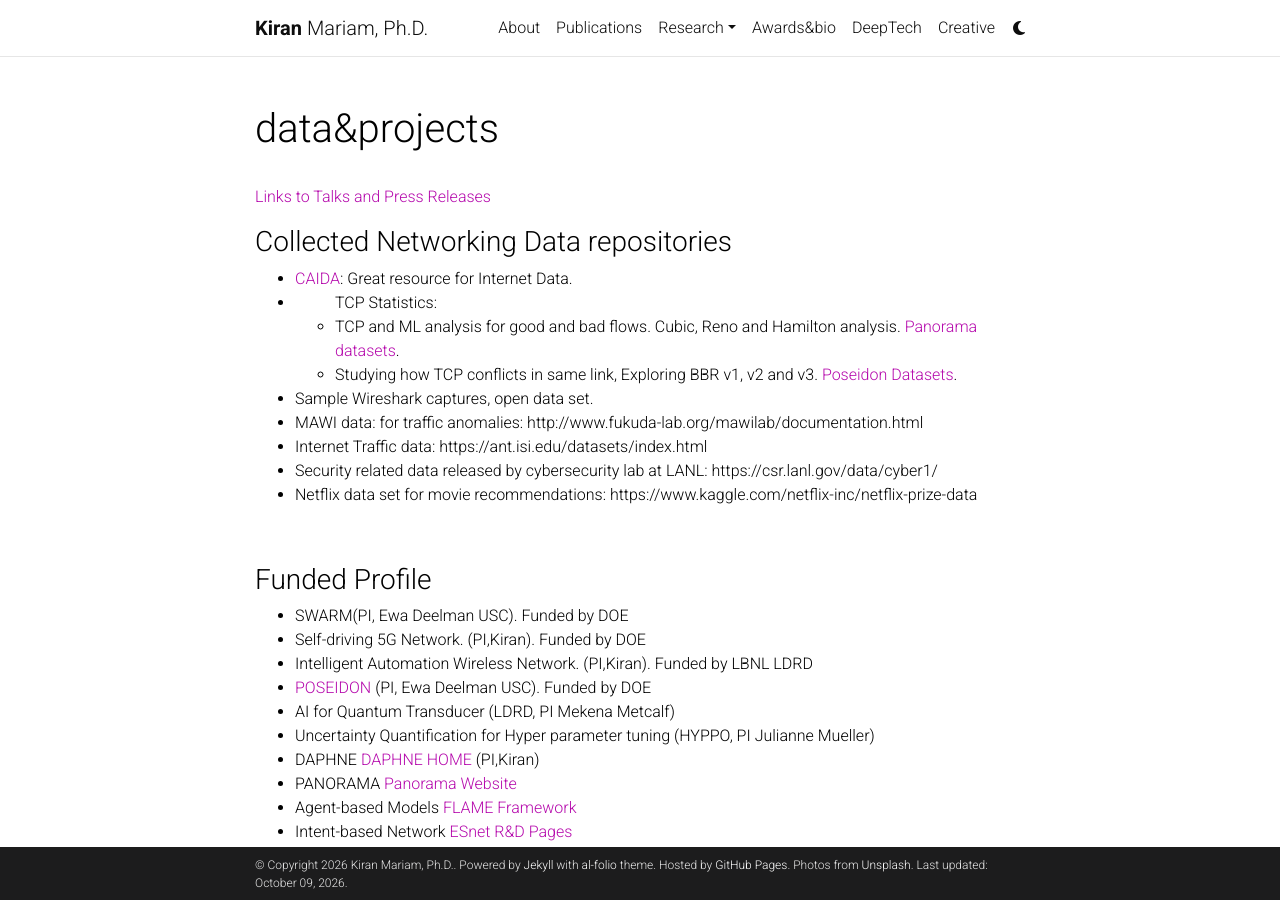
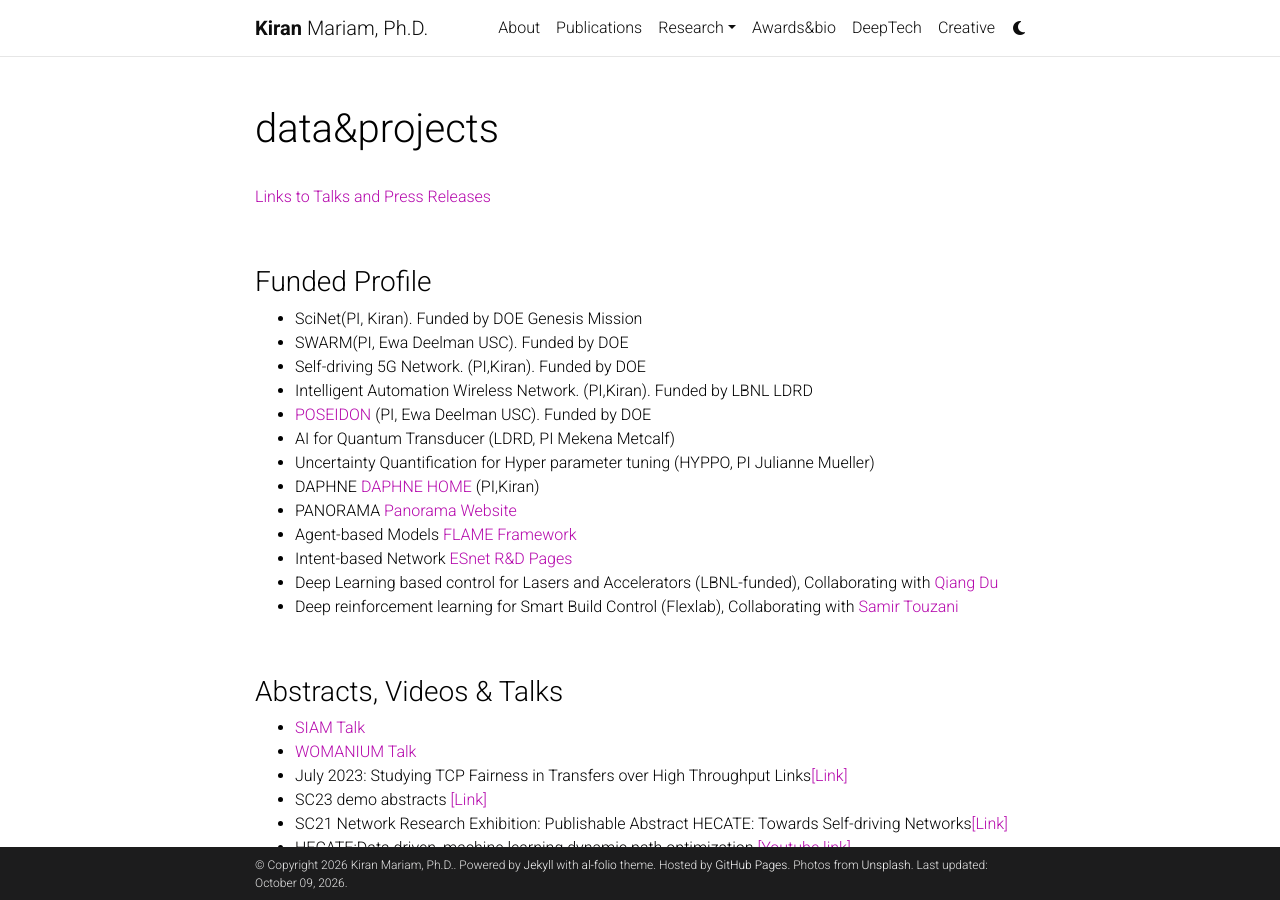
Before and after one commit to mariamkiran/mariamkiran.github.io, a Jekyll site: the page built from _pages/data.md, in a window 1280 px wide and 900 px high. Built offline with Jekyll 4.4.1, drawn with Linux system fonts in a browser that asks for light colours; comment, search, counter and statistics services are not loaded; a style sheet for code colours, icons or effects is not loaded.

Commit message:
Update data.md

```diff
--- a/_pages/data.md
+++ b/_pages/data.md
@@ -9,20 +9,6 @@ nav:
 
 
 
-<h3>Collected Networking Data repositories</h3>
-<ul>
-  <li> <a href='https://catalog.caida.org/search?query=types=dataset%20links=tag:caida%20'>CAIDA</a>: Great resource for Internet Data.</li>
-  <li> <ul>TCP Statistics:
-   <li>TCP and ML analysis for good and bad flows. Cubic, Reno and Hamilton analysis. <a href='https://github.com/Panorama360/Panorama_ML_libraries'>Panorama datasets</a>.</li>
-  <li>Studying how TCP conflicts in same link, Exploring BBR v1, v2 and v3. <a href='https://sites.google.com/view/poseidon-workflows/datasets?authuser=1'>Poseidon Datasets</a>.</li>
-  </ul>
-  </li>
-<li> Sample Wireshark captures, open data set.</li>
-<li>MAWI data: for traffic anomalies: http://www.fukuda-lab.org/mawilab/documentation.html</li>
-<li>Internet Traffic data: https://ant.isi.edu/datasets/index.html</li>
-<li>Security related data released by cybersecurity lab at LANL: https://csr.lanl.gov/data/cyber1/</li>
-<li>Netflix data set for movie recommendations: https://www.kaggle.com/netflix-inc/netflix-prize-data</li>
-</ul>
 
 
 
@@ -32,6 +18,7 @@ nav:
 
 <h3 id="resprj">Funded Profile</h3>
   <ul>
+   <li>SciNet(PI, Kiran). Funded by DOE Genesis Mission</li>
     <li>SWARM(PI, Ewa Deelman USC). Funded by DOE</li>
  <li>Self-driving 5G Network. (PI,Kiran). Funded by DOE</li>
 <li>Intelligent Automation Wireless Network. (PI,Kiran). Funded by LBNL LDRD</li>
```
